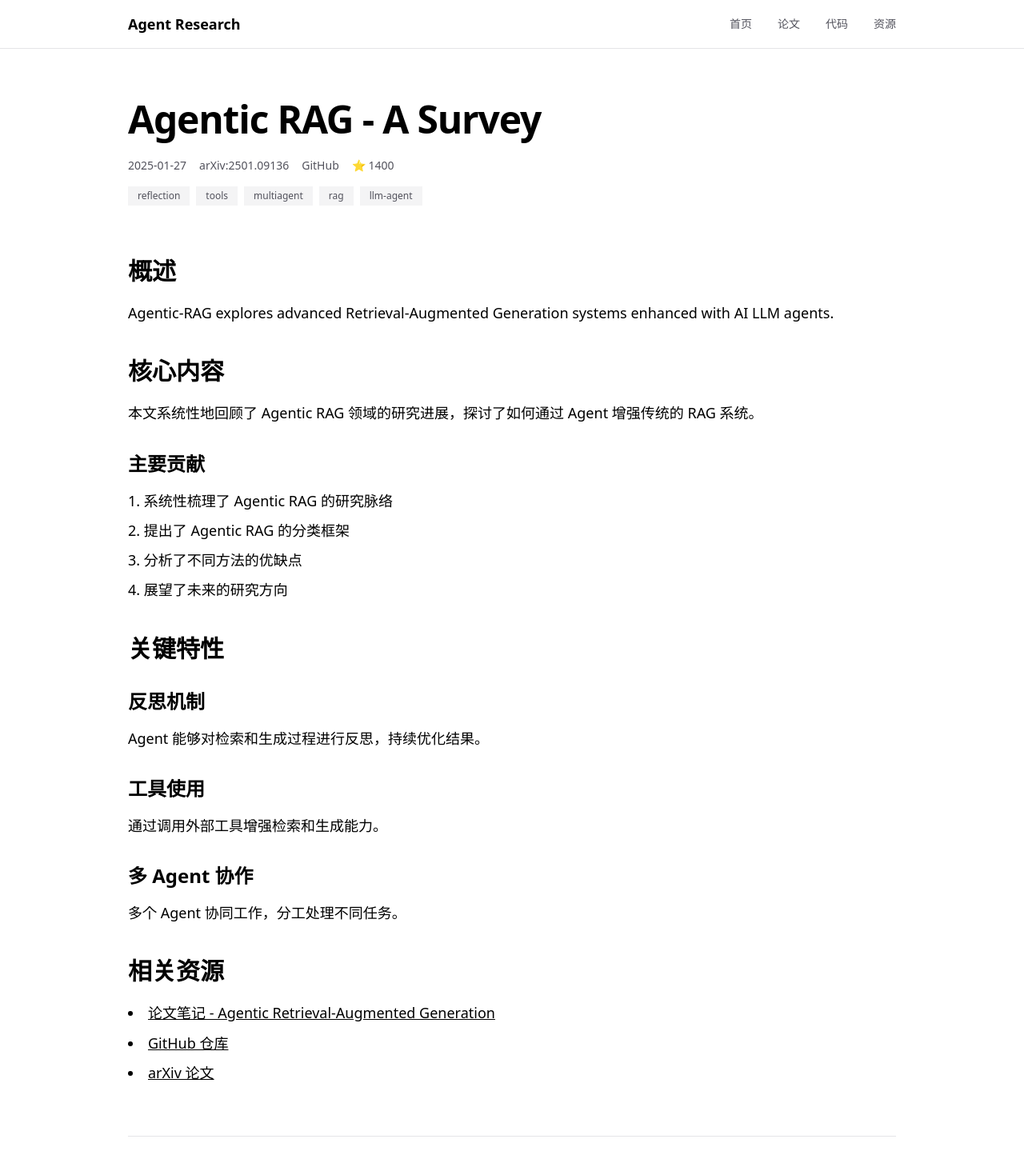
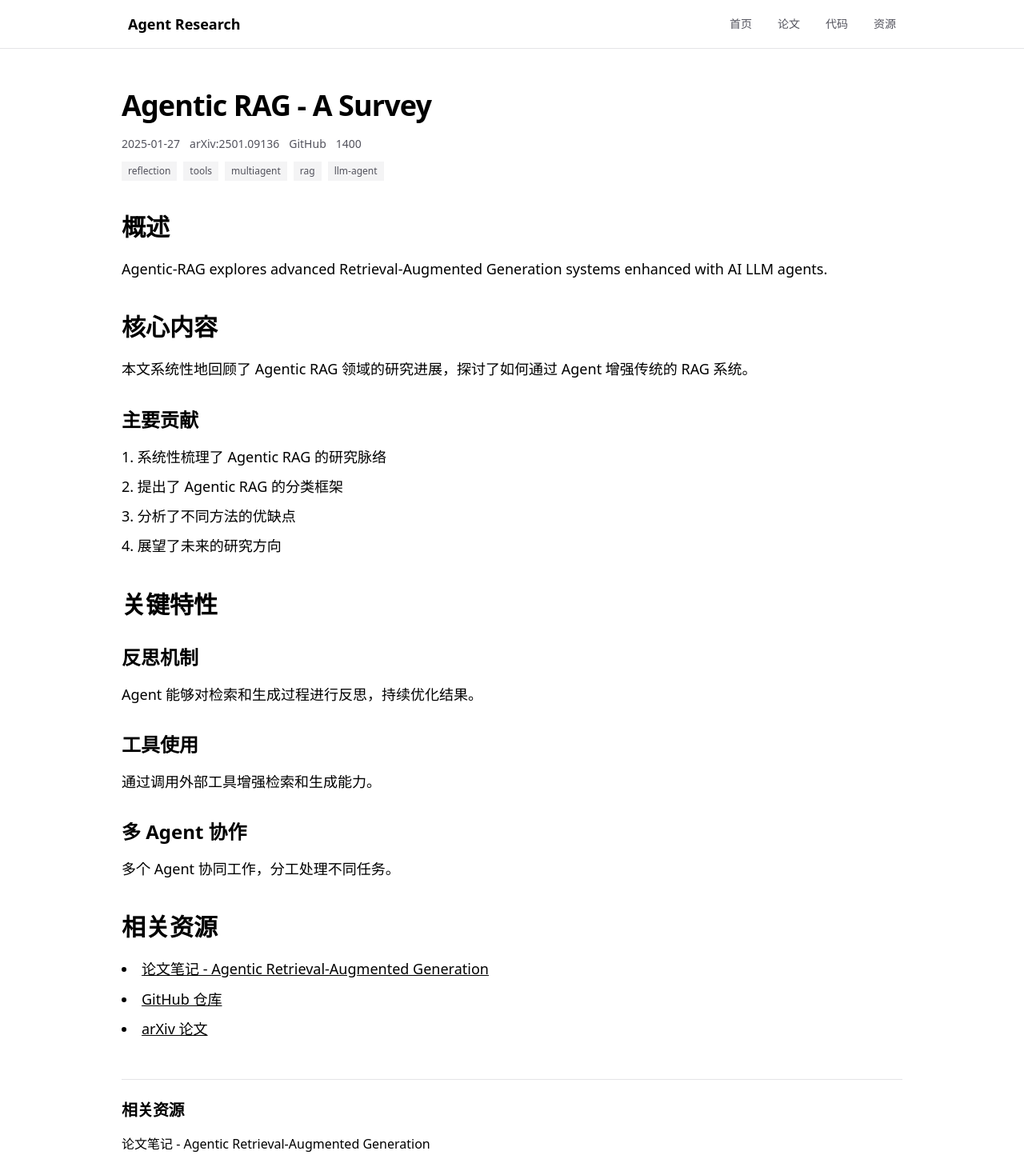
Before and after one commit to yc-w-cn/agent-research, a Next.js app: page /agent-research/content/agentic-rag-survey in a window 1280 px wide. Shown: the top 1454 px of the page at 80% size. Built offline with nearby package versions, Linux system fonts and the light colour scheme.

Commit message:
style(ContentDetailPage): 调整页面间距和字体大小以改善视觉层次

```diff
--- a/src/components/ContentDetailPage.tsx
+++ b/src/components/ContentDetailPage.tsx
@@ -16,13 +16,13 @@ export default function ContentDetailPage({ content }: ContentDetailPageProps) {
     <div className="min-h-screen bg-white text-black">
       <Navigation />
 
-      <main className="mx-auto max-w-5xl px-8 py-16">
+      <main className="mx-auto max-w-5xl px-6 py-12">
         <article>
-          <header className="mb-16">
-            <h1 className="text-5xl font-bold tracking-tight leading-none mb-6">
+          <header className="mb-10">
+            <h1 className="text-4xl font-bold tracking-tight leading-tight mb-4">
               {content.title}
             </h1>
-            <div className="flex items-center gap-4 text-sm text-zinc-600">
+            <div className="flex items-center gap-3 text-sm text-zinc-600">
               <span>{dayjs(content.date).format('YYYY-MM-DD')}</span>
               {content.arxiv && (
                 <a
@@ -46,16 +46,16 @@ export default function ContentDetailPage({ content }: ContentDetailPageProps) {
               )}
               {content.github?.stars && (
                 <span className="flex items-center gap-1">
-                  ⭐ {content.github.stars}
+                  {content.github.stars}
                 </span>
               )}
             </div>
             {content.github?.tags && content.github.tags.length > 0 && (
-              <div className="mt-4 flex flex-wrap gap-2">
+              <div className="mt-3 flex flex-wrap gap-2">
                 {content.github.tags.map((tag) => (
                   <span
                     key={tag}
-                    className="text-xs px-3 py-1 bg-zinc-100 text-zinc-600"
+                    className="text-xs px-2 py-1 bg-zinc-100 text-zinc-600"
                   >
                     {tag}
                   </span>
@@ -63,10 +63,10 @@ export default function ContentDetailPage({ content }: ContentDetailPageProps) {
               </div>
             )}
             {externalUrl && (
-              <div className="mt-6">
+              <div className="mt-4">
                 <a
                   href={externalUrl}
-                  className="inline-flex items-center gap-2 px-6 py-3 bg-black text-white hover:bg-zinc-800 transition-colors"
+                  className="inline-flex items-center gap-2 px-5 py-2 text-sm bg-black text-white hover:bg-zinc-800 transition-colors"
                   target="_blank"
                   rel="noopener noreferrer"
                 >
@@ -79,11 +79,11 @@ export default function ContentDetailPage({ content }: ContentDetailPageProps) {
           <MDXContent content={content.content} />
 
           {content.related && content.related.length > 0 && (
-            <section className="mt-16 pt-8 border-t border-zinc-200">
-              <h2 className="text-2xl font-bold tracking-tight mb-6">
+            <section className="mt-12 pt-6 border-t border-zinc-200">
+              <h2 className="text-xl font-bold tracking-tight mb-4">
                 相关资源
               </h2>
-              <div className="space-y-4">
+              <div className="space-y-3">
                 {content.related.map((resource, index) => (
                   <a
                     key={index}
@@ -92,7 +92,7 @@ export default function ContentDetailPage({ content }: ContentDetailPageProps) {
                     target="_blank"
                     rel="noopener noreferrer"
                   >
-                    <h3 className="text-lg font-semibold group-hover:text-zinc-600 transition-colors">
+                    <h3 className="text-base font-medium group-hover:text-zinc-600 transition-colors">
                       {resource.title}
                     </h3>
                   </a>
```
